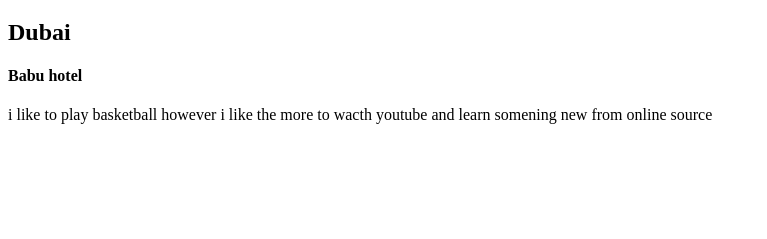
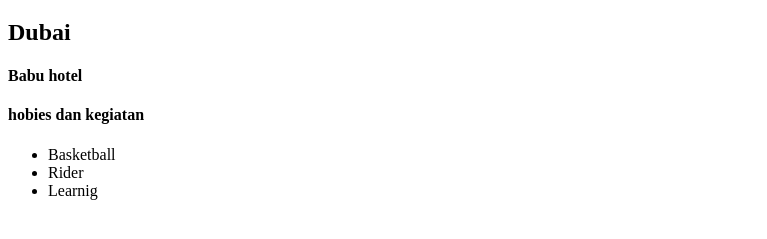
Before and after one commit to cuntung/Basic, a plain HTML site: page index.html in a window 1280 px wide. Shown: the part 61-300 px from the top of the page, without its empty margins (0-767 px from the left). Drawn offline with Linux system fonts and the light colour scheme.

Commit message:
add hobies

```diff
--- a/index.html
+++ b/index.html
@@ -10,6 +10,13 @@
     <h1>Cahyo untung.</h1>
     <h2>Dubai</h2>
     <h4>Babu hotel</h4>
-    <p>i like to play basketball however i like the more to wacth youtube and learn somening new from online source</p>
+    <h4>hobies dan kegiatan</h4>
+    <p>
+        <ul>
+            <li>Basketball</li>
+            <li>Rider</li>
+            <li>Learnig</li>
+        </ul>
+    </p>
 </body>
 </html>
```
